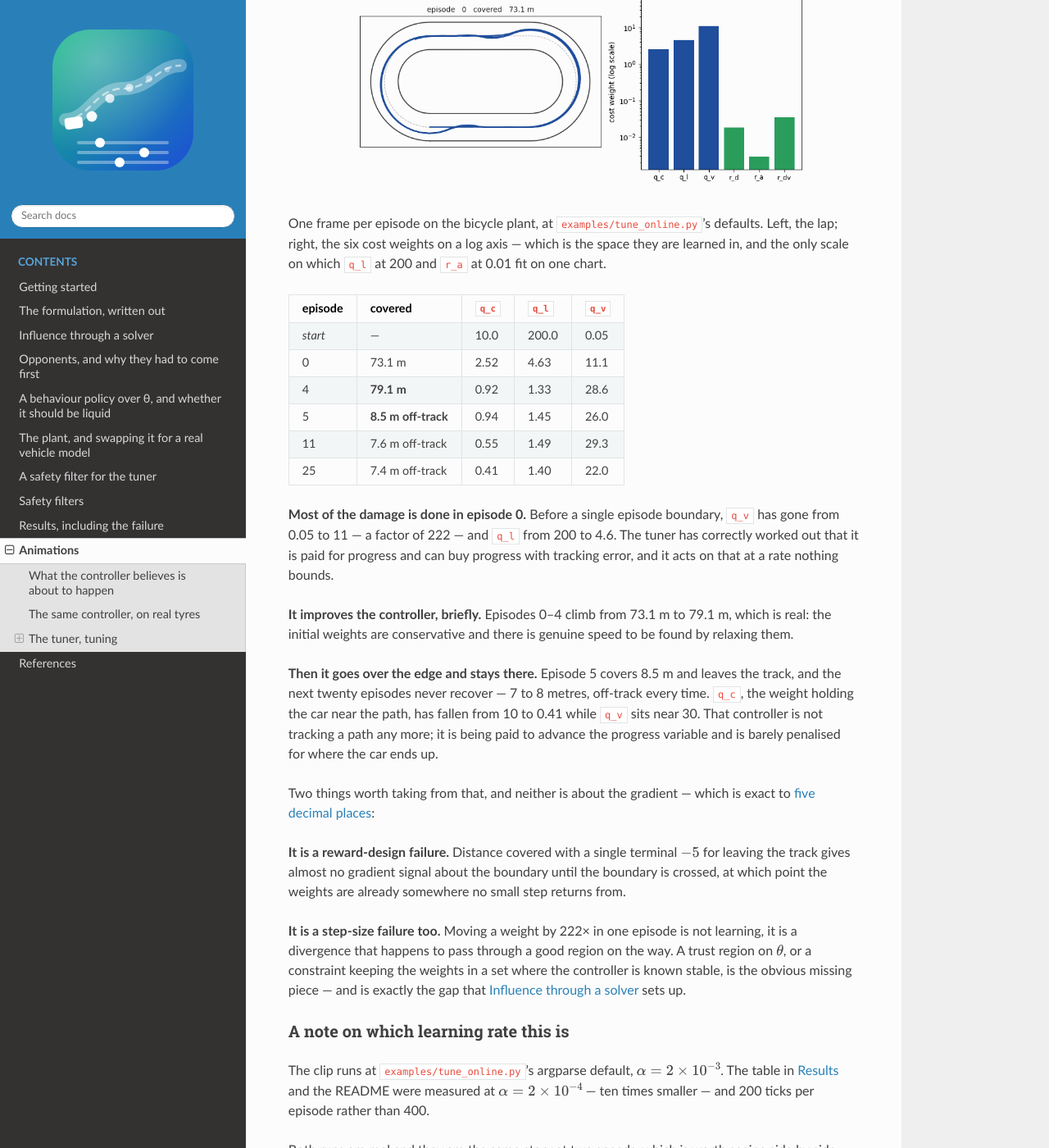
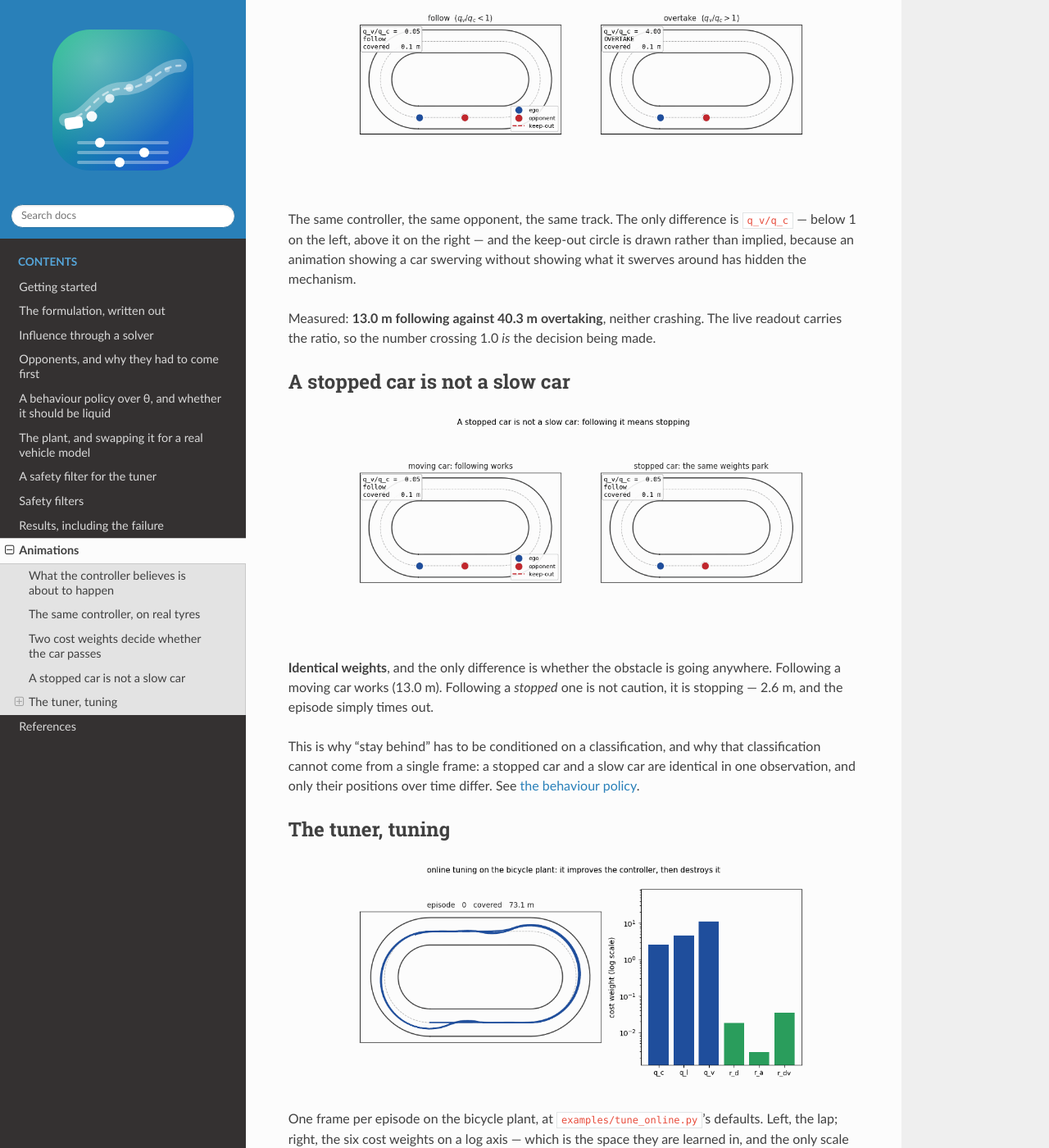
Before and after one commit to agpoks/mpcc-online-tuning, a Sphinx documentation site: the page built from docs/source/animations.md, in a window 1280 px wide and 1400 px high, scrolled down 2280 px. Shown: the whole window at 82% size. Built offline with Sphinx 7.4.7 and the Read the Docs theme 3.1.0, drawn with Linux system fonts in a browser that asks for light colours; some of the changed text lies outside the part shown.

Commit message:
The GIFs were committed and referenced nowhere; add a status board
mpcc_behaviour.gif and mpcc_static_vs_dynamic.gif were rendered, committed and
tracked -- and docs/source/animations.md mentioned neither, so they existed on
GitHub and appeared to no one. That is the fourth time in this work that a
result has been produced, committed, and never surfaced: gradient_check.png
absent from paper 1, two figures orphaned in paper 2, five figures placed but
never \ref'd, and now both animations.

Both are now on the animations page with what they show: 13.0 m following
against 40.3 m overtaking from two cost weights, and the same weights covering
13.0 m behind a moving car against 2.6 m parked behind a stopped one.

Adds a status board to TODO.md separating "done" from "in the paper", because
those are different questions and this project keeps passing the first while
failing the second. It lists every item with both columns and names the three
results that are measured but not yet written up -- the elliptical keep-out,
the RFLO-vs-exact-RTRL cosine, and acados.

The acados row matters most: paper 1 currently states the RTI is hand-rolled
and not acados, and that is no longer true. Either the influence measurement is
re-run against a real SQP_RTI step -- the check that paper's headline owes -- or
the paper says plainly that acados exists and the check has not been redone.

Co-Authored-By: Claude Opus 5 (1M context) <noreply@anthropic.com>
Claude-Session: https://claude.ai/code/session_01MGmixkzXxYczykY66RAVme

````diff
--- a/docs/source/animations.md
+++ b/docs/source/animations.md
@@ -62,6 +62,38 @@ This is the mismatch the tuning is supposed to absorb, and
 [The plant](plant.md) reports what happens when it is asked to: the feasible
 region exists — every open-loop run with `r_d=10` completes 400 steps — and the
 online tuner does not reach it from the bicycle plant's initialisation.
+
+## Two cost weights decide whether the car passes
+
+```{image} _static/anim/mpcc_behaviour.gif
+:alt: follow and overtake side by side against the same opponent
+:width: 100%
+```
+
+The same controller, the same opponent, the same track. The only difference is
+`q_v/q_c` — below 1 on the left, above it on the right — and the keep-out
+circle is drawn rather than implied, because an animation showing a car
+swerving without showing what it swerves around has hidden the mechanism.
+
+Measured: **13.0 m following against 40.3 m overtaking**, neither crashing. The
+live readout carries the ratio, so the number crossing 1.0 *is* the decision
+being made.
+
+## A stopped car is not a slow car
+
+```{image} _static/anim/mpcc_static_vs_dynamic.gif
+:alt: the same weights following a moving car, and parking behind a stopped one
+:width: 100%
+```
+
+**Identical weights**, and the only difference is whether the obstacle is going
+anywhere. Following a moving car works (13.0 m). Following a *stopped* one is
+not caution, it is stopping — 2.6 m, and the episode simply times out.
+
+This is why "stay behind" has to be conditioned on a classification, and why
+that classification cannot come from a single frame: a stopped car and a slow
+car are identical in one observation, and only their positions over time
+differ. See [the behaviour policy](behaviour_policy.md).
 
 ## The tuner, tuning
 
````
Also changed, not shown: 2 other files.
